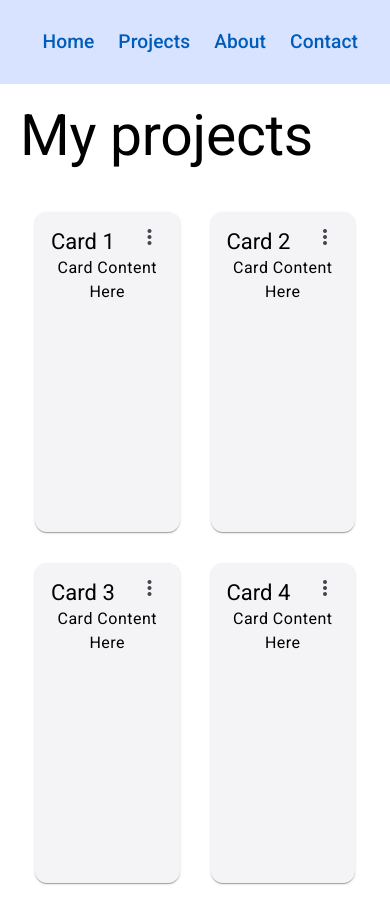
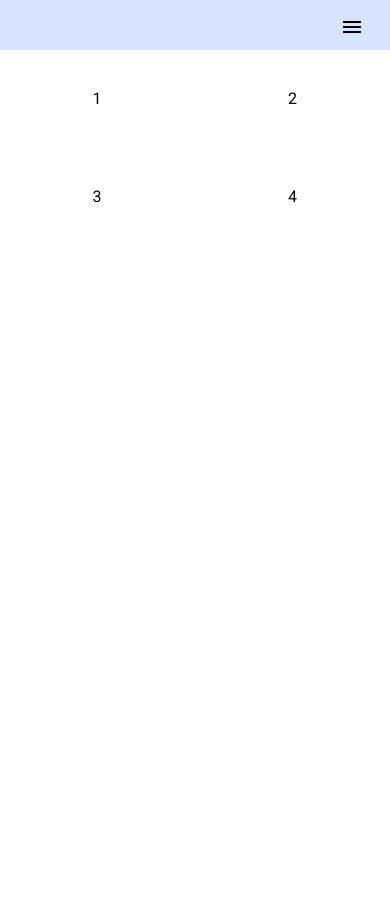
Before and after one commit to DePlaced/deplaced.github.io, an Angular app in the folder deplace-tech/: page /projects in a window 390 px wide. After the commit the page ends 844 px from the top, so only its background shows below. Built offline with nearby package versions, Linux system fonts and the light colour scheme.

Commit message:
replaced @media with screensize service

```diff
--- a/deplace-tech/src/app/components/header/header.component.html
+++ b/deplace-tech/src/app/components/header/header.component.html
@@ -1,10 +1,12 @@
 <div class="header-container">
-   @if(platform.ANDROID || platform.IOS){ //Change to check screen ratio
-    <div class="toolbar-btn-container">
-
+   @if(isMobile$){
+    <div>
+        <mat-icon class="burger-menu" (click)="toggleMobileMenu()">
+            menu
+        </mat-icon>
     </div>
    }
-   @else{
+   @if(!(isMobile$)){
     <div class="toolbar-btn-container">
         <a mat-button class="toolbar-btn" routerLink="">
         Home
@@ -21,3 +23,17 @@
     </div>
    }
 </div>
+<div class="mobile-menu" [class.active]="mobileMenuActive">
+    <a mat-button class="toolbar-btn" routerLink="">
+        Home
+        </a>
+        <a mat-button class="toolbar-btn" routerLink="/projects" routerLinkActive="active" ariaCurrentWhenActive="page">
+        Projects
+        </a>
+        <a mat-button class="toolbar-btn" routerLink="">
+        About
+        </a>
+        <a mat-button class="toolbar-btn" routerLink="">
+        Contact
+        </a>
+  </div>
--- a/deplace-tech/src/app/components/header/header.component.scss
+++ b/deplace-tech/src/app/components/header/header.component.scss
@@ -1,6 +1,6 @@
 // Define variables for header heights
 $header-height-desktop: 10%;
-$header-height-mobile: 10%;
+$header-height-mobile: 50px;
 
 // Mixin for responsive header height
 @mixin header-height($desktop-height, $mobile-height) {
@@ -10,9 +10,9 @@ $header-height-mobile: 10%;
   }
 }
 
-.header-container{
+.header-container {
   @include header-height($header-height-desktop, $header-height-mobile);
-    background: #D8E3FF;
+  background: #d8e3ff;
   display: flex;
   flex-direction: row;
   justify-content: flex-end;
@@ -20,12 +20,47 @@ $header-height-mobile: 10%;
   padding: 0 20px;
 }
 
-.toolbar-btn-container{
+.toolbar-btn-container {
   display: flex;
   justify-content: space-between;
   align-items: center;
 }
 
-.toolbar-btn{
+.toolbar-btn {
   font-size: 1.2rem;
+  cursor: pointer;
 }
+
+.burger-menu {
+  display: none;
+  flex-direction: column;
+  justify-content: space-around;
+  width: 30px;
+  height: 20px;
+  cursor: pointer;
+
+  span {
+    background: #000;
+    height: 3px;
+    width: 100%;
+  }
+
+  @media (max-width: 768px) {
+    display: flex; // Show the burger menu on smaller screens
+  }
+}
+
+.mobile-menu {
+  display: none;
+  flex-direction: column;
+  position: absolute;
+  top: $header-height-mobile;
+  right: 20px;
+  background: #fff;
+  border: 1px solid #ccc;
+  padding: 10px;
+
+  &.active {
+    display: flex; // Show the menu when active
+  }
+}
--- a/deplace-tech/src/app/components/header/header.component.ts
+++ b/deplace-tech/src/app/components/header/header.component.ts
@@ -1,20 +1,33 @@
-import { Component } from '@angular/core';
+import { Component, OnInit } from '@angular/core';
 import {MatButtonModule} from '@angular/material/button';
-import { getSupportedInputTypes, Platform, supportsPassiveEventListeners, supportsScrollBehavior,} from '@angular/cdk/platform';
+import {MatIconModule} from '@angular/material/icon';
 import { RouterLink, RouterLinkActive } from '@angular/router';
+import { Observable } from 'rxjs';
+import { ScreenSizeService } from '../../services/screen-size.service';
 
 @Component({
   selector: 'app-header',
   standalone: true,
   imports: [
     MatButtonModule,
+    MatIconModule,
     RouterLink,
     RouterLinkActive,
   ],
   templateUrl: './header.component.html',
   styleUrl: './header.component.scss'
 })
-export class HeaderComponent {
+export class HeaderComponent implements OnInit {
+  isMobile$: Observable<boolean>;
+  mobileMenuActive = false;
 
-  constructor(public platform: Platform) {}
+  constructor(private screenSizeService: ScreenSizeService) {
+    this.isMobile$ = this.screenSizeService.isMobile$;
+  }
+
+  ngOnInit(): void {}
+
+  toggleMobileMenu() {
+    this.mobileMenuActive = !this.mobileMenuActive;
+  }
 }
--- a/deplace-tech/src/app/components/project-page/project-page.component.html
+++ b/deplace-tech/src/app/components/project-page/project-page.component.html
@@ -1,26 +1,6 @@
-<div class="grid-container">
-  <h1 class="mat-h1">My projects</h1>
-  <mat-grid-list cols="2" rowHeight="350px">
-    @for (card of cards | async; track card) {
-      <mat-grid-tile [colspan]="card.cols" [rowspan]="card.rows">
-        <mat-card class="dashboard-card">
-          <mat-card-header>
-            <mat-card-title>
-              {{card.title}}
-              <button mat-icon-button class="more-button" [matMenuTriggerFor]="menu" aria-label="Toggle menu">
-                <mat-icon>more_vert</mat-icon>
-              </button>
-              <mat-menu #menu="matMenu" xPosition="before">
-                <button mat-menu-item>Expand</button>
-                <button mat-menu-item>Remove</button>
-              </mat-menu>
-            </mat-card-title>
-          </mat-card-header>
-          <mat-card-content class="dashboard-card-content">
-            <div>Card Content Here</div>
-          </mat-card-content>
-        </mat-card>
-      </mat-grid-tile>
-    }
-  </mat-grid-list>
-</div>
+<mat-grid-list cols="2" rowHeight="2:1">
+  <mat-grid-tile class="gridbox">1</mat-grid-tile>
+  <mat-grid-tile class="gridbox">2</mat-grid-tile>
+  <mat-grid-tile class="gridbox">3</mat-grid-tile>
+  <mat-grid-tile class="gridbox">4</mat-grid-tile>
+</mat-grid-list>
--- a/deplace-tech/src/app/components/project-page/project-page.component.scss
+++ b/deplace-tech/src/app/components/project-page/project-page.component.scss
@@ -1,21 +1,4 @@
-.grid-container {
-  margin: 20px;
+.gridbox:hover{
+  background-color: grey;
+  cursor: pointer;
 }
-
-.dashboard-card {
-  position: absolute;
-  top: 15px;
-  left: 15px;
-  right: 15px;
-  bottom: 15px;
-}
-
-.more-button {
-  position: absolute;
-  top: 5px;
-  right: 10px;
-}
-
-.dashboard-card-content {
-  text-align: center;
-}
--- a/deplace-tech/src/app/components/project-page/project-page.component.ts
+++ b/deplace-tech/src/app/components/project-page/project-page.component.ts
@@ -1,12 +1,5 @@
-import { Component, inject } from '@angular/core';
-import { Breakpoints, BreakpointObserver } from '@angular/cdk/layout';
-import { map } from 'rxjs/operators';
-import { AsyncPipe } from '@angular/common';
+import { Component } from '@angular/core';
 import { MatGridListModule } from '@angular/material/grid-list';
-import { MatMenuModule } from '@angular/material/menu';
-import { MatIconModule } from '@angular/material/icon';
-import { MatButtonModule } from '@angular/material/button';
-import { MatCardModule } from '@angular/material/card';
 
 @Component({
   selector: 'app-project-page',
@@ -14,35 +7,8 @@ import { MatCardModule } from '@angular/material/card';
   styleUrl: './project-page.component.scss',
   standalone: true,
   imports: [
-    AsyncPipe,
     MatGridListModule,
-    MatMenuModule,
-    MatIconModule,
-    MatButtonModule,
-    MatCardModule
   ]
 })
 export class ProjectPageComponent {
-  private breakpointObserver = inject(BreakpointObserver);
-
-  /** Based on the screen size, switch from standard to one column per row */
-  cards = this.breakpointObserver.observe(Breakpoints.Handset).pipe(
-    map(({ matches }) => {
-      if (matches) {
-        return [
-          { title: 'Card 1', cols: 1, rows: 1 },
-          { title: 'Card 2', cols: 1, rows: 1 },
-          { title: 'Card 3', cols: 1, rows: 1 },
-          { title: 'Card 4', cols: 1, rows: 1 }
-        ];
-      }
-
-      return [
-        { title: 'Card 1', cols: 2, rows: 1 },
-        { title: 'Card 2', cols: 1, rows: 1 },
-        { title: 'Card 3', cols: 1, rows: 2 },
-        { title: 'Card 4', cols: 1, rows: 1 }
-      ];
-    })
-  );
 }
--- /dev/null
+++ b/deplace-tech/src/app/services/screen-size.service.ts
@@ -0,0 +1,21 @@
+import { Injectable } from '@angular/core';
+import { BehaviorSubject } from 'rxjs';
+import { distinctUntilChanged } from 'rxjs/operators';
+
+@Injectable({
+  providedIn: 'root',
+})
+export class ScreenSizeService {
+  private isMobileSubject = new BehaviorSubject<boolean>(false);
+  isMobile$ = this.isMobileSubject.asObservable().pipe(distinctUntilChanged());
+
+  constructor() {
+    this.checkScreenSize();
+    window.addEventListener('resize', this.checkScreenSize.bind(this));
+  }
+
+  private checkScreenSize() {
+    const isMobile = window.innerWidth <= 768;
+    this.isMobileSubject.next(isMobile);
+  }
+}
```
Lines whose indentation alone changed are shown as unchanged.
